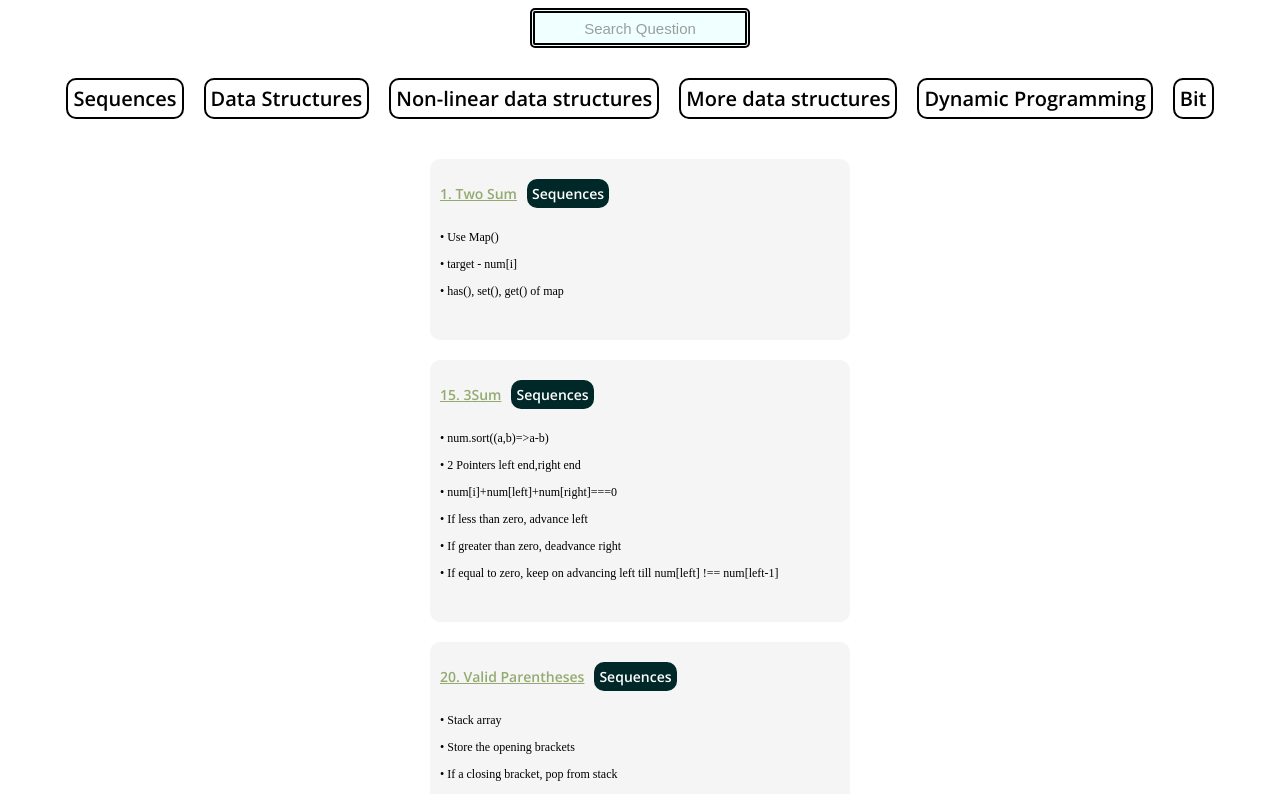
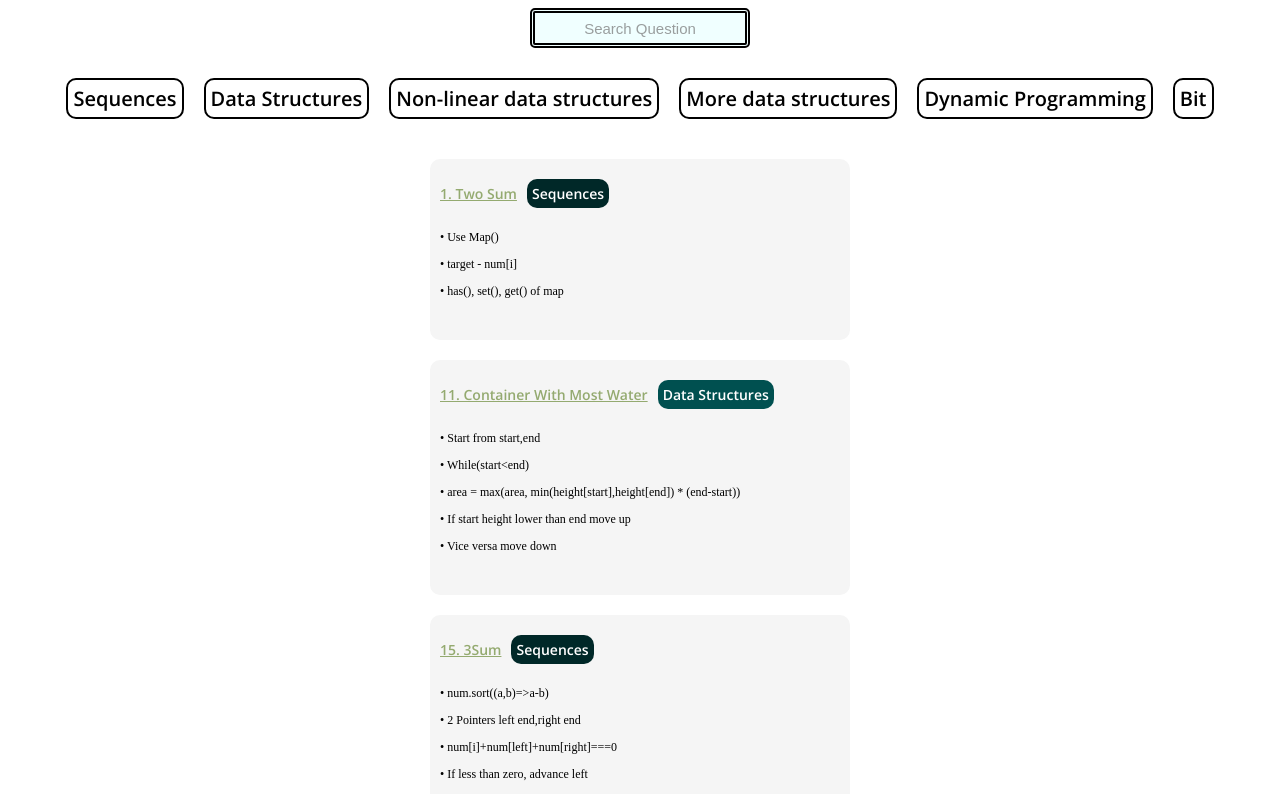
Before and after one commit to KnotScientific/LC-Progress, a React (Create React App) app: page / in a window 1280 px wide. Shown: the top 794 px of the page. Built offline with nearby package versions, Linux system fonts and the light colour scheme; a web font is replaced by a local one.

Commit message:
befor crash

```diff
--- a/src/styles.css
+++ b/src/styles.css
@@ -36,6 +36,7 @@
   padding: 5px;
   color: white;
   border-radius: 10px;
+  text-align: center;
 }
 
 .q-note {
--- a/src/t.json
+++ b/src/t.json
@@ -29,7 +29,7 @@
     "group": "Data Structures",
     "title": "Container With Most Water",
     "titleSlug": "container-with-most-water",
-    "note": ""
+    "note": "Start from start,end;While(start<end);area = max(area, min(height[start],height[end]) * (end-start));If start height lower than end move up;Vice versa move down"
   },
   {
     "questionId": "15",
@@ -253,7 +253,7 @@
     "group": "Sequences",
     "title": "Valid Palindrome",
     "titleSlug": "valid-palindrome",
-    "note": ""
+    "note": "s.toLowerCase().replace(/[^a-z0-9]/gi,'');Loop till i<=Math.floor(s.length/2);if(s[i]!==s[s.length-1-i]) return false"
   },
   {
     "questionId": "128",
@@ -285,7 +285,7 @@
     "group": "Data Structures",
     "title": "Linked List Cycle",
     "titleSlug": "linked-list-cycle",
-    "note": ""
+    "note": "Floyd's cycle detection algo;Two pointers = head;One advances by p=p.next;Other q=q.next.next;If p=q there's cycle;Loop while(p && q && q.next!=null)"
   },
   {
     "questionId": "143",
@@ -309,7 +309,7 @@
     "group": "Data Structures",
     "title": "Find Minimum in Rotated Sorted Array",
     "titleSlug": "find-minimum-in-rotated-sorted-array",
-    "note": ""
+    "note": "start,mid,end;mid = Math.floor((start+end)/2);⊿min is here⊿;Basically find pivot where arrays get shifted;mid < mid-1 then that's the pivot;If mid > end then check right side start = mid+1;else end = mid-1;while(start<=end) return nums[mid]"
   },
   {
     "questionId": "190",
@@ -349,7 +349,7 @@
     "group": "Data Structures",
     "title": "Reverse Linked List",
     "titleSlug": "reverse-linked-list",
-    "note": ""
+    "note": "If head is null return null;Loop until head is null;function ListNode(val, next);tmp is ListNode and it gets bigger and bigger;tmp = new ListNode(head.val,tmp);head=head.next"
   },
   {
     "questionId": "207",
@@ -477,7 +477,7 @@
     "group": "Sequences",
     "title": "Missing Number",
     "titleSlug": "missing-number",
-    "note": ""
+    "note": "Find missing number by subtracting sum of [0...n] and sum of actual array;Gauss formula to find sum of consequtive numbers;Find sum of numbers 1-100: (100 / 2)(1 + 100);for(let i=nums.length<semicolon>i--<semicolon>) fastest for loop"
   },
   {
     "questionId": "269",
```
